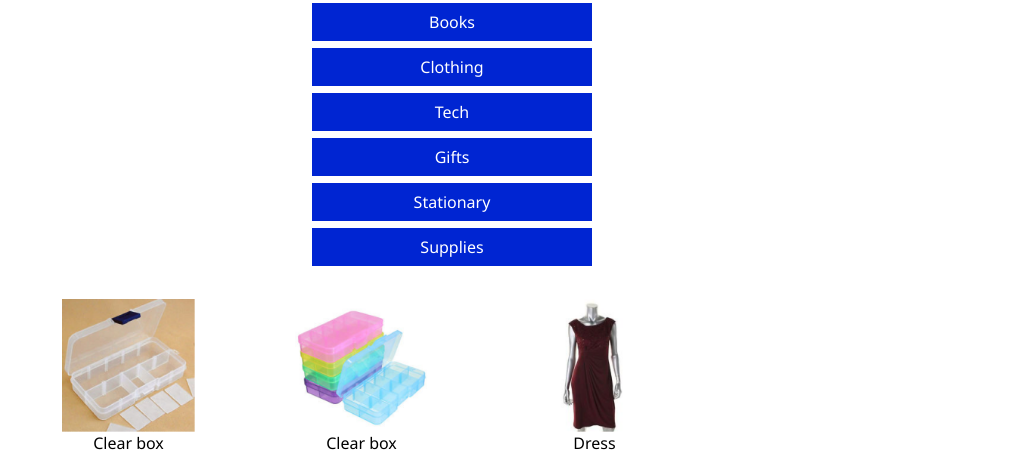
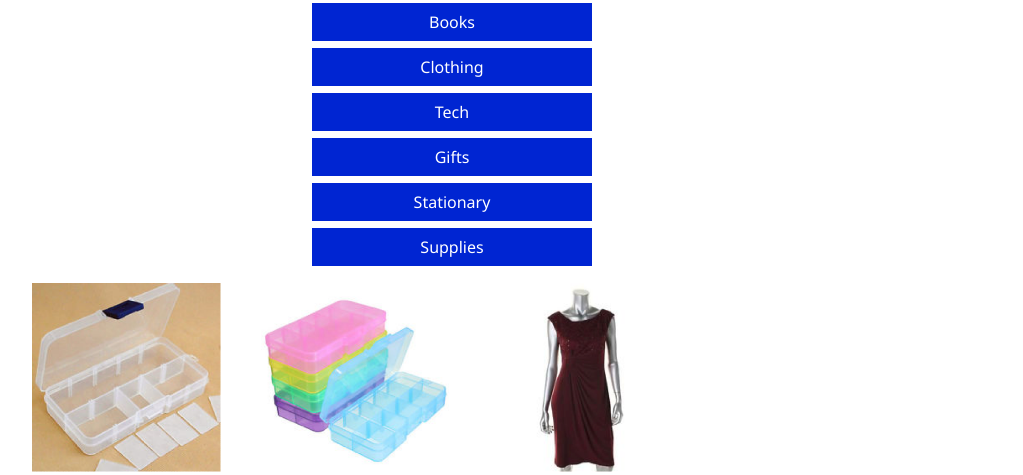
Before and after one commit to masonpimentel/ubc-mock-bookstore, a plain HTML site: page index.html in a window 1280 px wide. Shown: the part 242-717 px from the top of the page, without its empty margins (128-1151 px from the left). Drawn offline with nearby package versions, Linux system fonts and the light colour scheme.

Commit message:
Improved CSS a bit

```diff
--- a/css/style.css
+++ b/css/style.css
@@ -63,14 +63,15 @@ img#logo {
 #productList figure {
     text-align: center;
     padding: 10px;
+    margin: 0px 10px 10px;
 }
 
 #productList figure:hover {
     background-color: gainsboro;
 }
 
-#productList img {
-    max-height:100%;
+figure img {
+    max-height:200px;
     max-width:100%;
 }
 
@@ -96,7 +97,8 @@ img#logo {
 figure {
     display: inline-block;
     margin-bottom: 8px;
-    width: calc(25% - 22px); /* <-- hacky math - should figure out a way to get rid of this */
+    width: calc(33% - 22px); /* <-- hacky math - should figure out a way to get rid of this */
+    max-height: 230px;
 }
 
 /* navigation menu */
```
